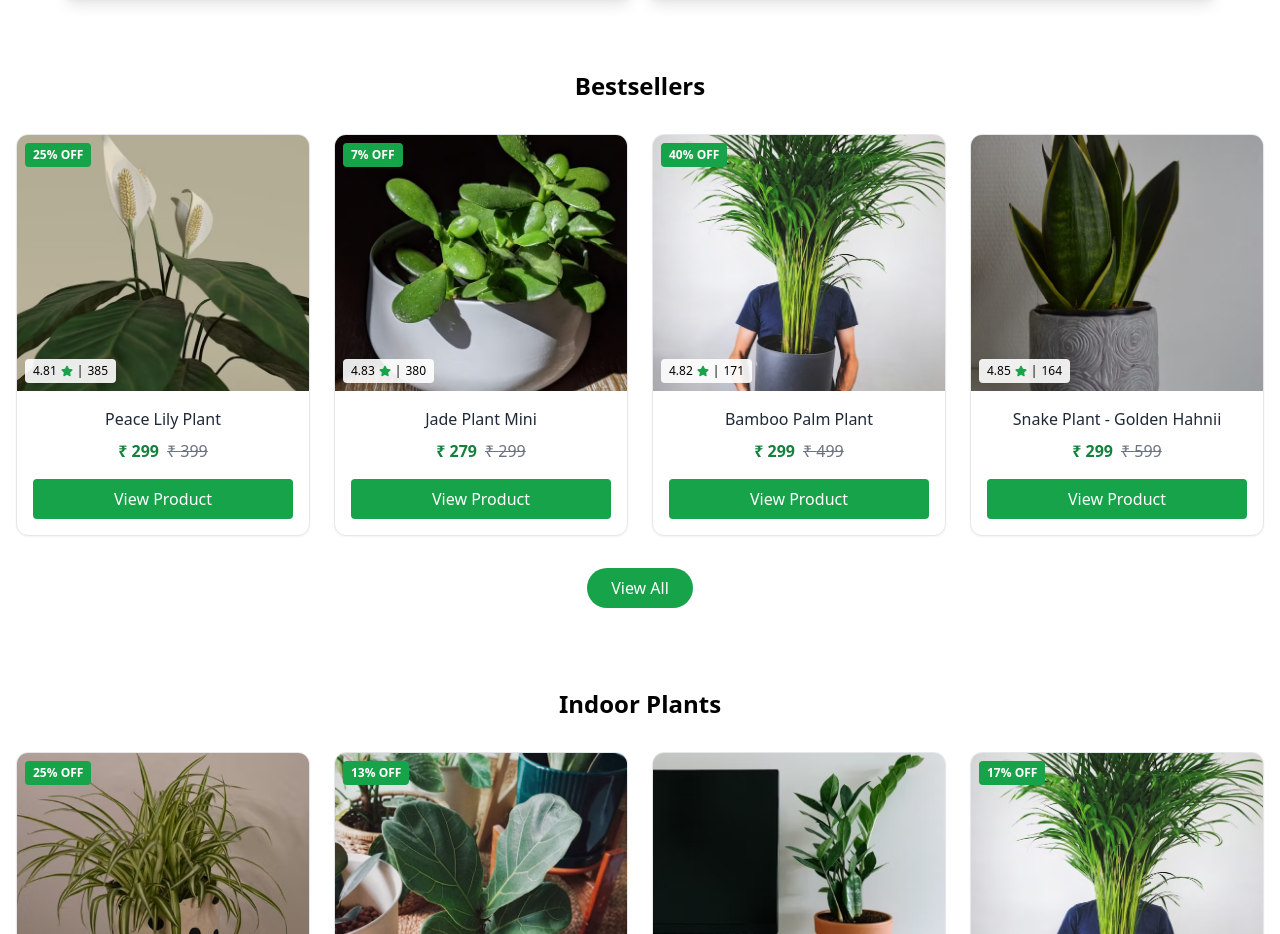
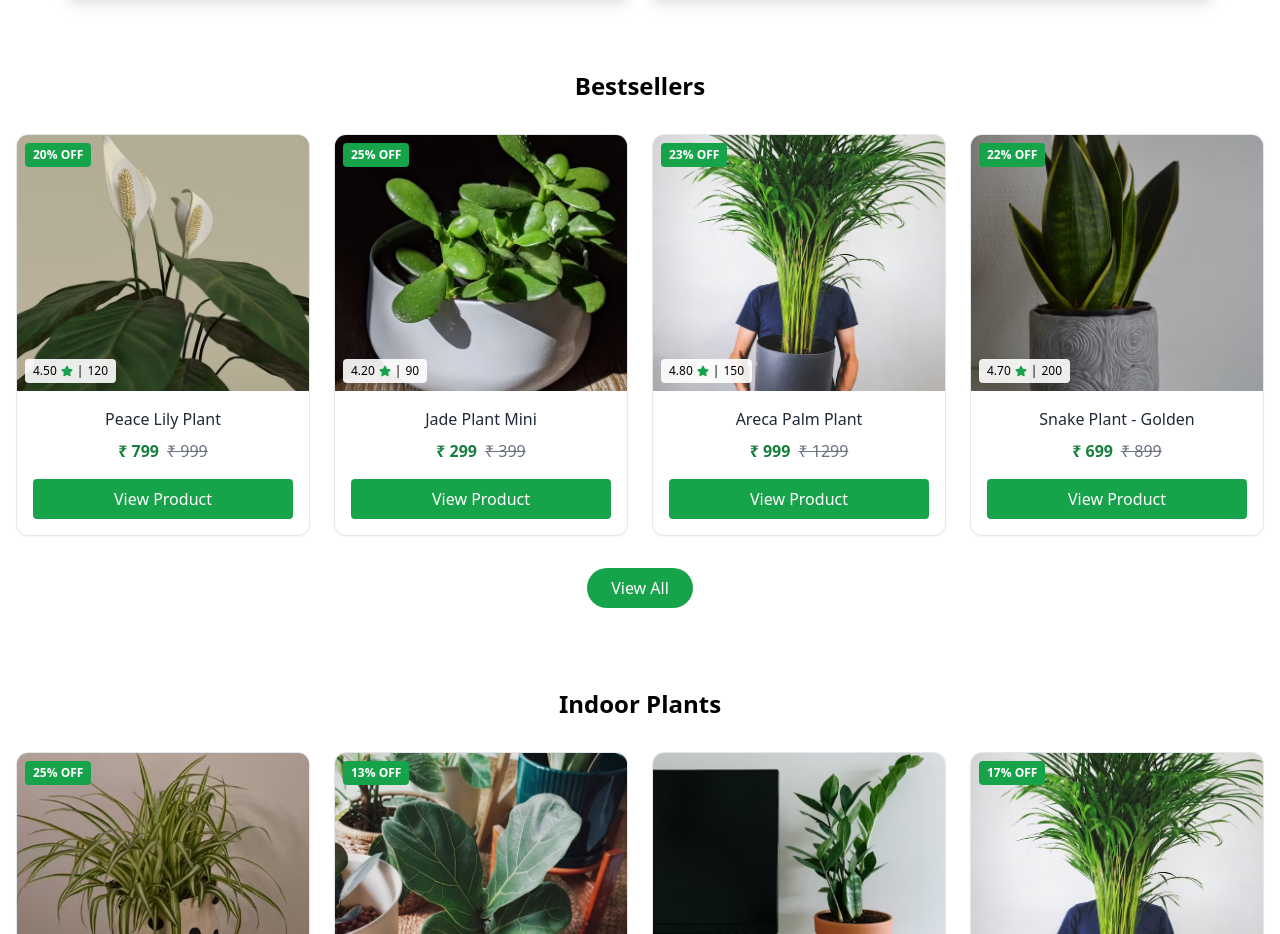
Before and after one commit to beyondloop/TheBushLand, a React (Vite) app in the folder plant_frontend/: page / in a window 1280 px wide. Shown: the part 1163-2097 px from the top of the page. Built offline with nearby package versions, Linux system fonts and the light colour scheme.

Commit message:
images issue solved for bestseller section

```diff
--- a/plant_frontend/src/Constant/productData.jsx
+++ b/plant_frontend/src/Constant/productData.jsx
@@ -2,68 +2,56 @@
 const products = [
   {
     id: "1",
-    name: "Snake Plant - Golden",
-    rating: 4,
-    reviewsCount: 65,
-    price: 399,
-    originalPrice: 599,
-    variants: ["Black Pot", "White Pot"],
-    selectedVariant: "Black Pot",
-    offers: ["15% OFF on prepaid orders"],
-    images: [
-      "/images/snake1.jpg",
-      "/images/snake2.jpg",
-      "/images/snake3.jpg"
-    ],
-    frequentlyBoughtTogether: [
-      {
-        id: "2",
-        name: "Ceramic White Pot",
-        price: 299,
-        image: "/images/ceramic-pot.jpg"
-      },
-      {
-        id: "3",
-        name: "Organic Potting Mix",
-        price: 199,
-        image: "/images/potting-mix.jpg"
-      }
-    ],
-    details: {
-      about:
-        "The Snake Plant Golden is a hardy indoor plant known for its striking green leaves with golden edges. It's low-maintenance and an excellent air purifier.",
-      whatsInBox: "1 Snake Plant Golden in selected pot, care guide.",
-      careTips:
-        "Place in indirect sunlight, water lightly every 2-3 weeks, avoid overwatering.",
-      faqs:
-        "Q: Is the Snake Plant safe for pets? A: It can be mildly toxic to pets if ingested."
-    }
+    name: "Peace Lily Plant",
+    slug: "peace-lily",
+    price: 799,
+    oldPrice: 999,
+    discount: "20%",
+    rating: 4.5,
+    reviews: 120,
+    image: "src/Image/peacelily.avif",
+    description:
+      "A beautiful indoor plant that purifies the air and adds elegance to your space.",
   },
   {
     id: "2",
+    name: "Jade Plant Mini",
+    slug: "jade-plant-mini",
+    price: 299,
+    oldPrice: 399,
+    discount: "25%",
+    rating: 4.2,
+    reviews: 90,
+    image: "src/Image/jade.avif",
+    description:
+      "A small, easy-to-care succulent perfect for desks and tabletops.",
+  },
+  {
+    id: "3",
     name: "Areca Palm Plant",
-    rating: 5,
-    reviewsCount: 120,
-    price: 799,
-    originalPrice: 999,
-    variants: ["White Pot"],
-    selectedVariant: "White Pot",
-    offers: ["Free shipping on this product"],
-    images: [
-      "/images/areca1.jpg",
-      "/images/areca2.jpg"
-    ],
-    frequentlyBoughtTogether: [],
-    details: {
-      about:
-        "The Areca Palm is a lush, tropical plant that adds elegance to any indoor space while improving air quality.",
-      whatsInBox: "1 Areca Palm in selected pot, care guide.",
-      careTips:
-        "Keep in bright indirect light, water when topsoil feels dry, mist leaves occasionally.",
-      faqs:
-        "Q: Can Areca Palm grow outdoors? A: Yes, in mild climates with indirect sunlight."
-    }
-  }
+    slug: "areca-palm",
+    price: 999,
+    oldPrice: 1299,
+    discount: "23%",
+    rating: 4.8,
+    reviews: 150,
+    image: "src/Image/areca palm.avif",
+    description:
+      "A tropical palm that thrives indoors and improves air quality.",
+  },
+  {
+    id: "4",
+    name: "Snake Plant - Golden",
+    slug: "snake-plant-golden",
+    price: 699,
+    oldPrice: 899,
+    discount: "22%",
+    rating: 4.7,
+    reviews: 200,
+    image: "src/Image/snake.avif",
+    description:
+      "Low-maintenance plant with striking golden-edged leaves.",
+  },
 ];
 
 export default products;
--- a/plant_frontend/src/View Page/ProductPage.jsx
+++ b/plant_frontend/src/View Page/ProductPage.jsx
@@ -23,7 +23,7 @@ export default function ProductPage() {
   return (
     <div className="max-w-7xl mx-auto px-4 py-10">
       <div className="flex flex-col md:flex-row gap-8">
-        <ProductGallery images={product.images} />
+        <ProductGallery images={product.image} />
         <ProductInfo product={product} />
       </div>
 
--- a/plant_frontend/src/components/BestSeller.jsx
+++ b/plant_frontend/src/components/BestSeller.jsx
@@ -2,64 +2,17 @@
 import React from "react";
 import { FaStar } from "react-icons/fa";
 import { useNavigate } from "react-router-dom";
+import products from "../Constant/productData";
 
-const bestsellers = [
-  {
-    id: 1,
-    title: "Peace Lily Plant",
-    image: "src/Image/peacelily.avif",
-    discount: "25% OFF",
-    rating: 4.81,
-    reviews: 385,
-    price: 299,
-    oldPrice: 399,
-    slug: "peace-lily",
-  },
-  {
-    id: 2,
-    title: "Jade Plant Mini",
-    image: "src/Image/jade.avif",
-    discount: "7% OFF",
-    rating: 4.83,
-    reviews: 380,
-    price: 279,
-    oldPrice: 299,
-    slug: "jade-plant-mini",
-  },
-  {
-    id: 3,
-    title: "Bamboo Palm Plant",
-    image: "src/Image/areca palm.avif",
-    discount: "40% OFF",
-    rating: 4.82,
-    reviews: 171,
-    price: 299,
-    oldPrice: 499,
-    slug: "bamboo-palm",
-  },
-  {
-    id: 4,
-    title: "Snake Plant - Golden Hahnii",
-    image: "src/Image/snake.avif",
-    discount: null,
-    rating: 4.85,
-    reviews: 164,
-    price: 299,
-    oldPrice: 599,
-    slug: "snake-plant",
-  },
-];
+// Optional: Take top 4 products as bestsellers
+const bestsellers = products.slice(0, 4);
 
 const Bestsellers = () => {
   const navigate = useNavigate();
 
-  // const handleViewProduct = (product) => {
-  //   // Pass the full product data via state
-  //   navigate(`/product/${product.slug}`, { state: product });
-  // };
-  const handleViewProduct = (bestsellers) => {
-  navigate(`/product/${bestsellers.id}`, { state: bestsellers });
-};
+  const handleViewProduct = (product) => {
+    navigate(`/product/${product.id}`, { state: product });
+  };
 
   return (
     <section className="max-w-7xl mx-auto px-4 py-10">
@@ -74,12 +27,12 @@ const Bestsellers = () => {
             <div className="relative">
               <img
                 src={item.image}
-                alt={item.title}
+                alt={item.name}
                 className="w-full h-64 object-cover"
               />
               {item.discount && (
                 <span className="absolute top-2 left-2 bg-green-600 text-white text-xs font-semibold px-2 py-1 rounded">
-                  {item.discount}
+                  {item.discount} OFF
                 </span>
               )}
               <div className="absolute bottom-2 left-2 bg-white/90 px-2 py-1 rounded text-xs flex items-center space-x-1">
@@ -92,7 +45,7 @@ const Bestsellers = () => {
 
             <div className="flex-1 flex flex-col justify-between p-4">
               <div className="text-center">
-                <h3 className="font-medium text-gray-800">{item.title}</h3>
+                <h3 className="font-medium text-gray-800">{item.name}</h3>
                 <div className="mt-2">
                   <span className="text-green-700 font-semibold">
                     ₹ {item.price}
```
